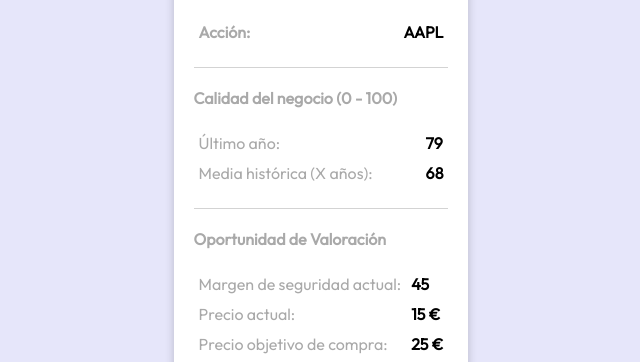
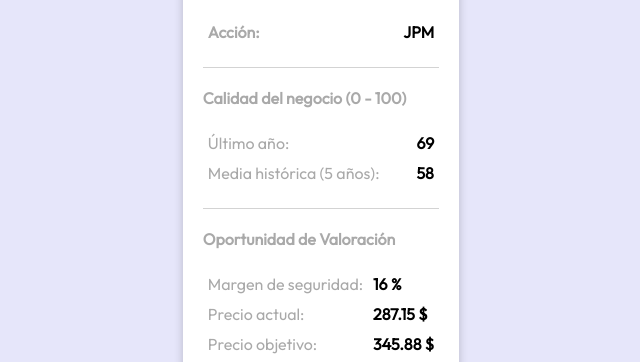
Before and after one commit to Xipen01/JPM, a plain HTML site: page index.html in a window 1280 px wide. Shown: the part 269-631 px from the top of the page, without its empty margins (319-959 px from the left). Drawn offline with Linux system fonts and the light colour scheme.

Commit message:
Actualizar archivo HTML generado automáticamente

```diff
--- a/index.html
+++ b/index.html
@@ -3,7 +3,7 @@
 <head>
     <meta charset="UTF-8">
     <meta name="viewport" content="width=device-width, initial-scale=1.0">
-    <title>AAPL</title>
+    <title>JPM</title>
     <link rel="stylesheet" href="style.css">
     <!-- Agregar el enlace a Google Fonts para la fuente Outfit -->
     <link href="https://fonts.googleapis.com/css2?family=Outfit:wght@400&display=swap" rel="stylesheet">
@@ -22,7 +22,7 @@
                     <p><strong>Acción:</strong></p>
                 </div>
                 <div class="columna">
-                    <p class="mi-clase">AAPL</p>
+                    <p class="mi-clase">JPM</p>
                 </div>
             </div>
         </div>
@@ -34,11 +34,11 @@
             <div class="columnas">
                 <div class="columna ancho">
                     <p>Último año:</p>
-                    <p>Media histórica (X años):</p>
+                    <p>Media histórica (5 años):</p>
                 </div>
                 <div class="columna">
-                    <p class="mi-clase">79</p>
-                    <p class="mi-clase">68</p>
+                    <p class="mi-clase">69</p>
+                    <p class="mi-clase">58</p>
                 </div>
             </div>
         </div>
@@ -49,14 +49,14 @@
         <div class="texto">
             <div class="columnas">
                 <div class="columna ancho">
-                    <p>Margen de seguridad actual: </p>
+                    <p>Margen de seguridad: </p>
                     <p>Precio actual:</p>
-                    <p>Precio objetivo de compra:</p>
+                    <p>Precio objetivo:</p>
                 </div>
                 <div class="columna">
-                    <p class="mi-clase">45</p>
-                    <p class="mi-clase">15 €</p>
-                    <p class="mi-clase">25 €</p>
+                    <p class="mi-clase">16 %</p>
+                    <p class="mi-clase">287.15 $</p>
+                    <p class="mi-clase">345.88 $</p>
                 </div>
             </div>
         </div>
```
